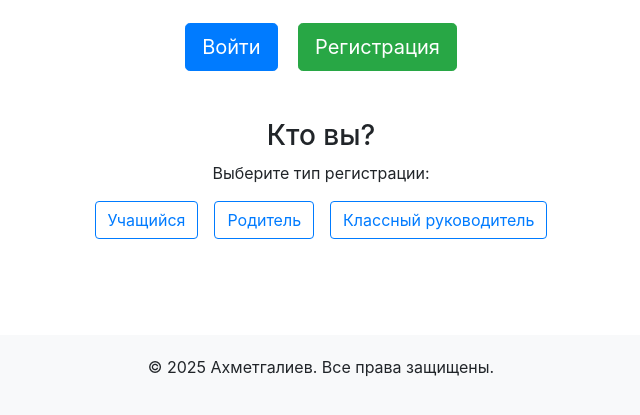
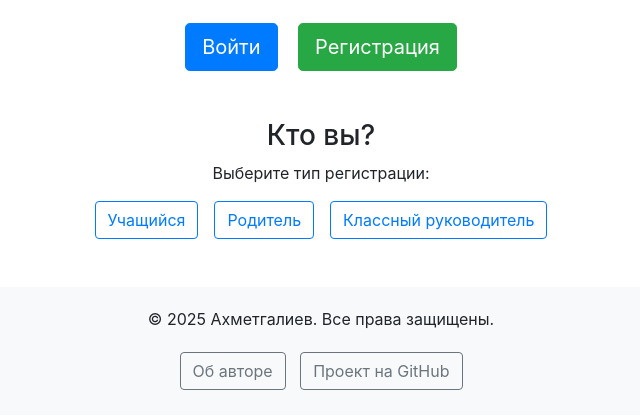
Before and after one commit to sal1hov/SchoolSections, a Django app: page / in a window 1280 px wide. Shown: the part 385-800 px from the top of the page, without its empty margins (319-959 px from the left). Run offline with Django 5.2, Linux system fonts and the light colour scheme; a user stored in the database is signed in; some libraries are stand-ins or nearby versions.

Commit message:
Обновление шаблона base.html. Изменён подвал сайта. Добавлены кнопки "Об авторе" и "Проект на GitHub"

```diff
--- a/school_clubs/clubs/templates/base.html
+++ b/school_clubs/clubs/templates/base.html
@@ -24,6 +24,9 @@
             background-color: #f8f9fa; /* Цвет фона подвала */
             padding: 20px 0;
             text-align: center;
+        }
+        footer .btn {
+            margin: 5px;
         }
     </style>
 </head>
@@ -81,9 +84,14 @@
 
     <!-- Подвал -->
     <footer>
-        <p>&copy; 2025 Ахметгалиев. Все права защищены.</p>
+        <div class="container">
+            <p>&copy; 2025 Ахметгалиев. Все права защищены.</p>
+            <div class="mt-2">
+                <a href="{% url 'about_author' %}" class="btn btn-outline-secondary">Об авторе</a>
+                <a href="https://github.com/sal1hov/SchoolSections" target="_blank" class="btn btn-outline-secondary">Проект на GitHub</a>
+            </div>
+        </div>
     </footer>
 
-    <script src="{% static 'js/animation.js' %}"></script>
 </body>
 </html>
```
